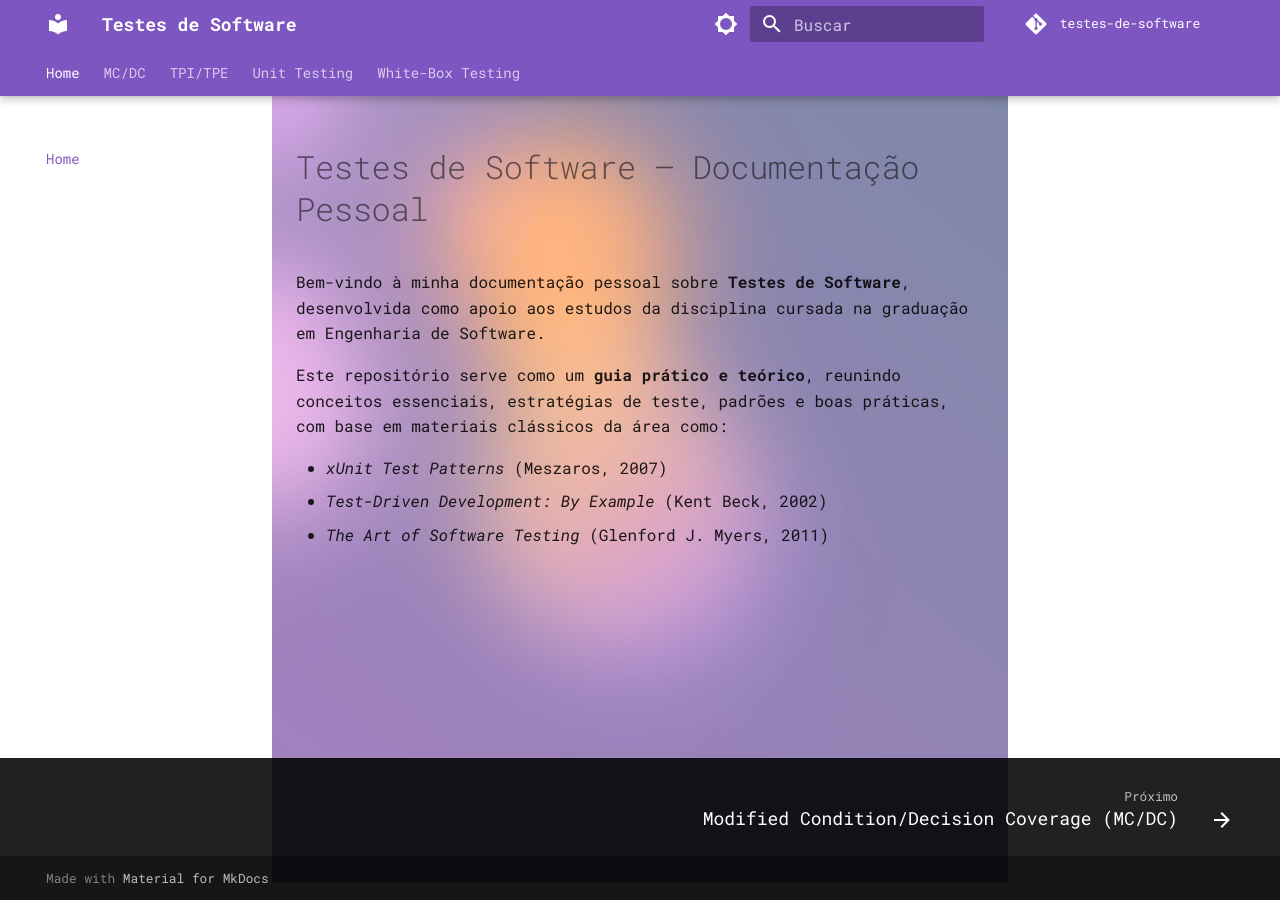
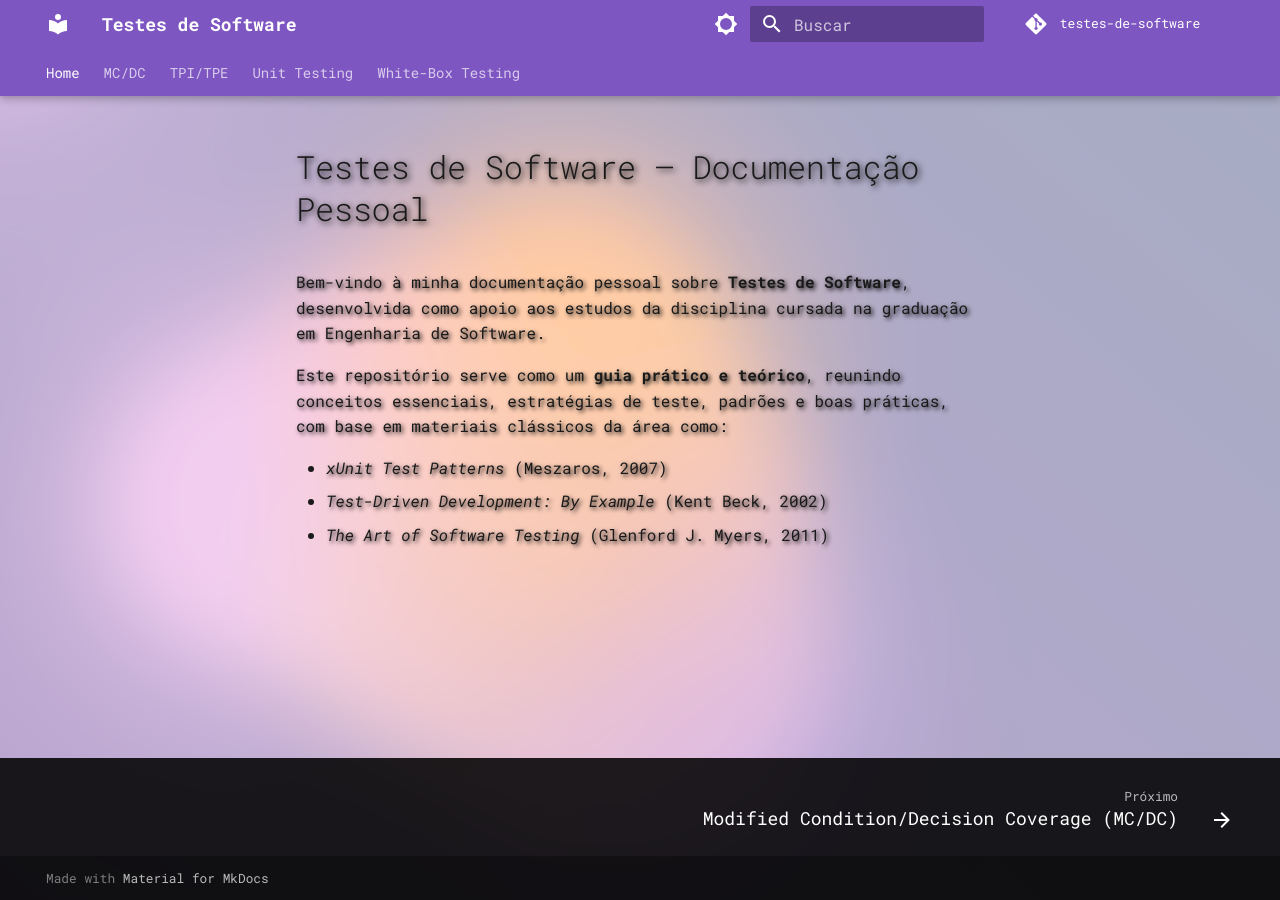
Before and after one commit to arthurrochamoreira/Testes-de-Software, an MkDocs documentation site: the page built from docs/index.md, in a window 1280 px wide. Built offline with MkDocs 1.6.1 and Material for MkDocs 9.7.7, drawn with Linux system fonts in a browser that asks for light colours; comment, search, counter and statistics services are not loaded.

Commit message:
custom css v2

```diff
--- a/docs/css/custom-general.css
+++ b/docs/css/custom-general.css
@@ -1,3 +1,33 @@
 .md-main__inner {
   min-width: 90vw;
 }
+
+/* Modo claro */
+[data-md-color-scheme="default"] {
+  --md-typeset-color: #1a1a1a;
+  --md-typeset-muted-color: #333333;
+}
+
+[data-md-color-scheme="default"] h1,
+[data-md-color-scheme="default"] h2,
+[data-md-color-scheme="default"] h3,
+[data-md-color-scheme="default"] h4,
+[data-md-color-scheme="default"] h5,
+[data-md-color-scheme="default"] h6 {
+  color: #1a1a1a;
+}
+
+/* Modo escuro */
+[data-md-color-scheme="slate"] {
+  --md-typeset-color: #f5f5f5;
+  --md-typeset-muted-color: #cccccc;
+}
+
+[data-md-color-scheme="slate"] h1,
+[data-md-color-scheme="slate"] h2,
+[data-md-color-scheme="slate"] h3,
+[data-md-color-scheme="slate"] h4,
+[data-md-color-scheme="slate"] h5,
+[data-md-color-scheme="slate"] h6 {
+  color: #f5f5f5;
+}
--- a/docs/css/custom.css
+++ b/docs/css/custom.css
@@ -2,7 +2,11 @@
   --md-typeset-max-width: 100ch;
   --circle-size: 75%;
   --blending: hard-light;
-  --background-opacity: 50%;
+  --background-opacity: 35%;
+}
+
+.md-nav {
+  display: none !important;
 }
 
 /* Paleta padrão */
@@ -51,21 +55,30 @@
   align-items: center;
   font-size: 96px;
   color: white;
-  opacity: 0.8;
+  opacity: 0.5;
   user-select: none;
   text-shadow: 1px 1px rgba(0, 0, 0, 0.1);
 }
 
 .md-main__inner,
 .md-content {
-  /* branco levemente quebrado para reduzir brilho extremo e manter contraste
-  text-shadow: 2px 2px 4px rgba(0, 0, 0, 0.7); */
+  text-shadow: 2px 2px 4px rgba(0, 0, 0, 0.9); /* sombra ainda mais intensa e maior para contraste garantido */
   position: relative;
+}
+
+/* contraste reforçado para títulos */
+.md-content h1,
+.md-content h2,
+.md-content h3,
+.md-content h4,
+.md-content h5,
+.md-content h6 {
+  text-shadow: 2px 2px 6px rgba(0, 0, 0, 0.95);
 }
 
 .md-content .gradient-bg {
   width: 100%;
-  position: absolute;
+  position: fixed;
   overflow: hidden;
   background: linear-gradient(40deg, var(--color-bg1), var(--color-bg2));
   top: -33px;
--- a/docs/js/interactive.js
+++ b/docs/js/interactive.js
@@ -1,9 +1,3 @@
-// Interactive bubble effect
-
-// The style is defined in css/custom.css and the interactive div is in index.md
-
-// Move interactive bubble smoothly following mouse pointer
-
 document.addEventListener("DOMContentLoaded", () => {
   const interBubble = document.querySelector(".interactive");
   let curX = 0;
```
